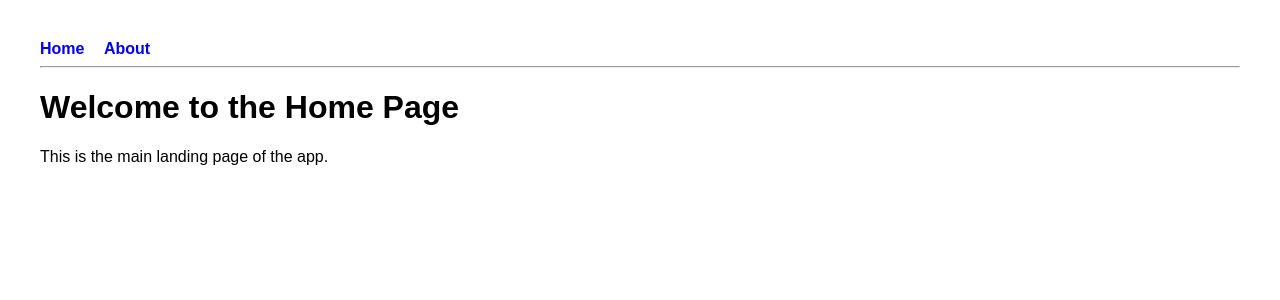
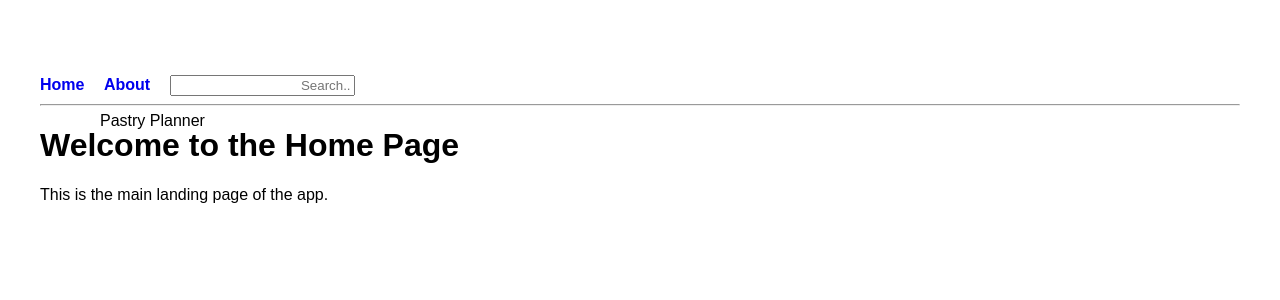
Before and after one commit to RandomFurret/SE2-Flask-Project, a Flask app: page / in a window 1280 px wide. Shown: the top 300 px of the page. Run offline with Flask 3, Linux system fonts and the light colour scheme.

Commit message:
Nav and CSS
Added the name of the application and I am working a bit with the css.

```diff
--- a/templates/base.html
+++ b/templates/base.html
@@ -10,7 +10,8 @@
     <nav>
         <a href="{{ url_for('home') }}">Home</a>
         <a href="{{ url_for('about') }}">About</a>
-
+        <p>Pastry Planner</p>
+        <input type="text" placeholder="Search..">
     </nav>
 
     <hr>
--- a/templates/static/style.css
+++ b/templates/static/style.css
@@ -1,6 +1,20 @@
 body {
     font-family: Arial, sans-serif;
     margin: 40px;
+}
+
+nav p {
+    font-family:Arial, sans-serif;
+    text-align: center;
+    position: absolute;
+    margin-right: 25px;
+    left: 100px;
+}
+
+nav input[type=text]{
+    margin-top: 35px;
+    text-align: right;
+    top: 100px;
 }
 
 nav a {
```
